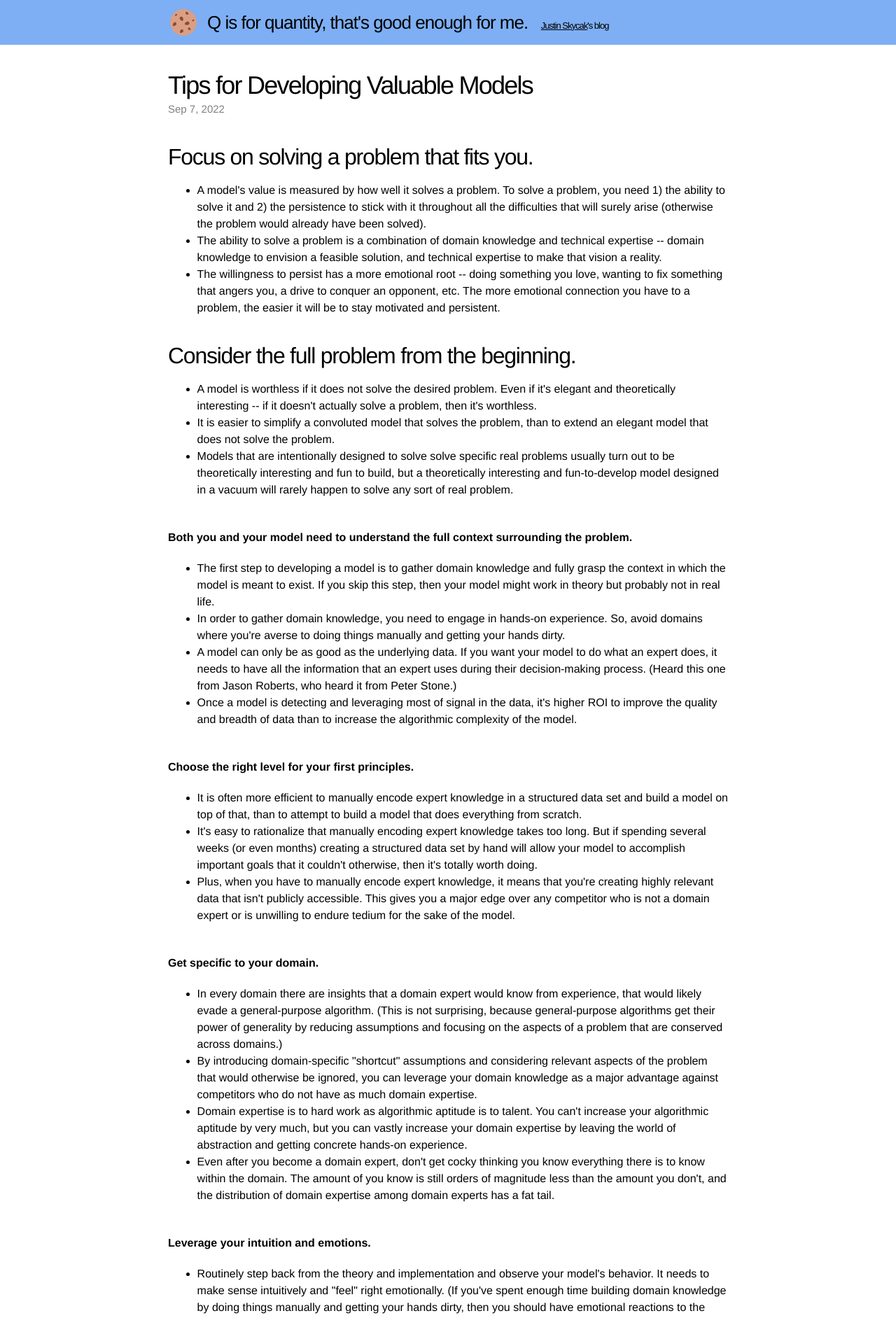
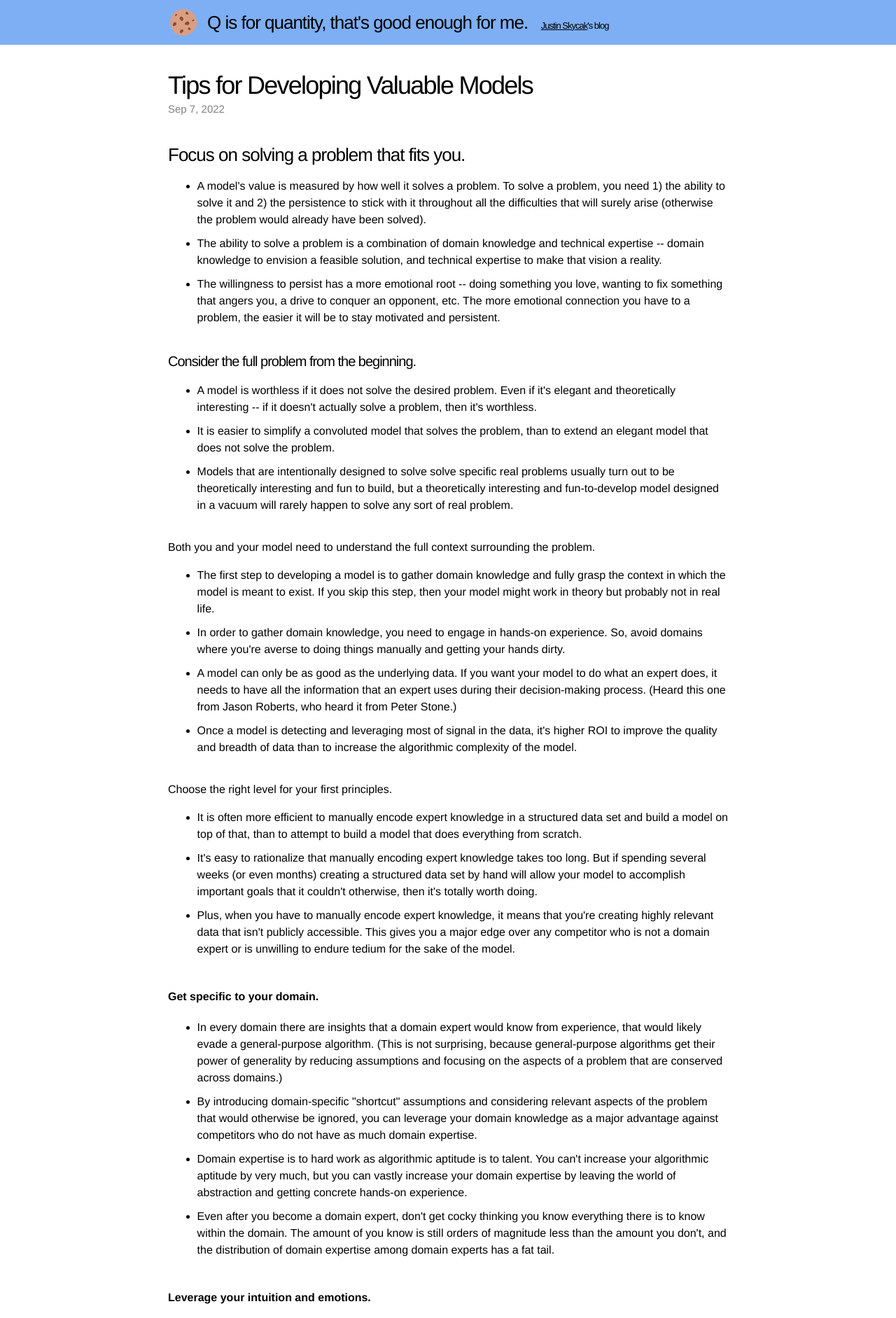
Before and after one commit to quantmonster/quantmonster.github.io, a Jekyll site: the page built from _posts/2022-09-07-modeling-tips.md, in a window 1280 px wide. Shown: the top 1883 px of the page at 70% size. Built offline with Jekyll 4.4.1, drawn with Linux system fonts in a browser that asks for light colours.

Commit message:
change styling

```diff
--- a/_layouts/post.html
+++ b/_layouts/post.html
@@ -1,6 +1,11 @@
 ---
 layout: default
 ---
+
+<style type="text/css">
+  li { margin: 10px 0; }
+</style>
+
 <div class="post">
 
   <header class="post-header">
--- a/_posts/2022-09-07-modeling-tips.md
+++ b/_posts/2022-09-07-modeling-tips.md
@@ -4,23 +4,21 @@ title:  "Tips for Developing Valuable Models"
 excerpt: "In progress..."
 ---
 
-
-<h2>Focus on solving a problem that fits you.</h2>
+<h3>Focus on solving a problem that fits you.</h3>
 <ul>
  <li>A model's value is measured by how well it solves a problem. To solve a problem, you need 1) the ability to solve it and 2) the persistence to stick with it throughout all the difficulties that will surely arise (otherwise the problem would already have been solved).</li>
  <li>The ability to solve a problem is a combination of domain knowledge and technical expertise -- domain knowledge to envision a feasible solution, and technical expertise to make that vision a reality.</li>
  <li>The willingness to persist has a more emotional root -- doing something you love, wanting to fix something that angers you, a drive to conquer an opponent, etc. The more emotional connection you have to a problem, the easier it will be to stay motivated and persistent.</li>
 </ul>
 
-<h2>Consider the full problem from the beginning.</h2>
+<h4>Consider the full problem from the beginning.</h4>
 <ul>
   <li>A model is worthless if it does not solve the desired problem. Even if it's elegant and theoretically interesting -- if it doesn't actually solve a problem, then it's worthless.</li>
   <li>It is easier to simplify a convoluted model that solves the problem, than to extend an elegant model that does not solve the problem.</li>
   <li>Models that are intentionally designed to solve solve specific real problems usually turn out to be theoretically interesting and fun to build, but a theoretically interesting and fun-to-develop model designed in a vacuum will rarely happen to solve any sort of real problem.</li>
 </ul>
 
-<br>
-<b>Both you and your model need to understand the full context surrounding the problem.</b>
+<h5>Both you and your model need to understand the full context surrounding the problem.</h5>
 <ul>
   <li>The first step to developing a model is to gather domain knowledge and fully grasp the context in which the model is meant to exist. If you skip this step, then your model might work in theory but probably not in real life.</li>
   <li>In order to gather domain knowledge, you need to engage in hands-on experience. So, avoid domains where you're averse to doing things manually and getting your hands dirty.</li>
@@ -28,8 +26,7 @@ excerpt: "In progress..."
   <li>Once a model is detecting and leveraging most of signal in the data, it's higher ROI to improve the quality and breadth of data than to increase the algorithmic complexity of the model.</li>
 </ul>
 
-<br>
-<b>Choose the right level for your first principles.</b>
+<h6>Choose the right level for your first principles.</h6>
 <ul>
  <li>It is often more efficient to manually encode expert knowledge in a structured data set and build a model on top of that, than to attempt to build a model that does everything from scratch.</li>
  <li>It's easy to rationalize that manually encoding expert knowledge takes too long. But if spending several weeks (or even months) creating a structured data set by hand will allow your model to accomplish important goals that it couldn't otherwise, then it's totally worth doing.</li>
```
